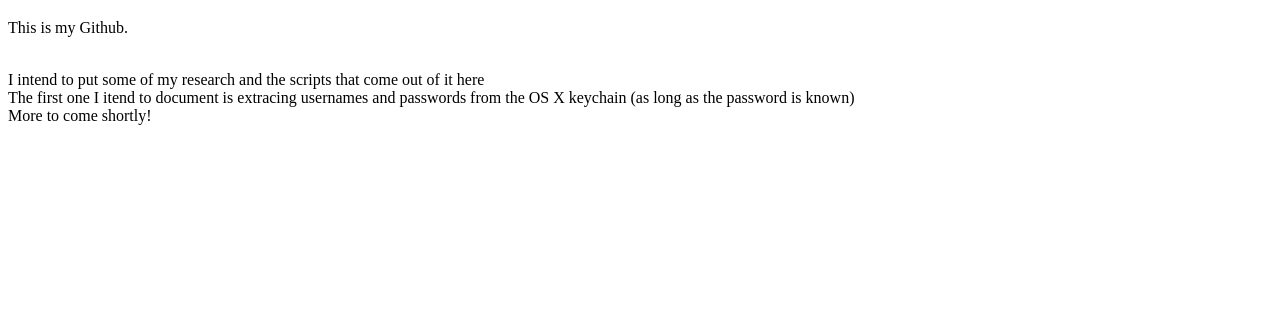
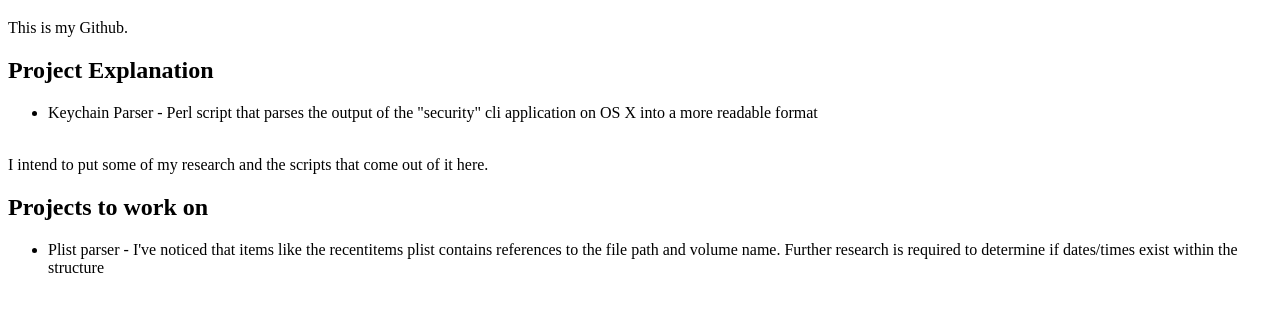
Before and after one commit to randomaccess3/randomaccess3.github.io, a plain HTML site: page index.html in a window 1280 px wide. Shown: the part 61-372 px from the top of the page. Drawn offline with Linux system fonts and the light colour scheme.

Commit message:
added keychain project and plist to do

```diff
--- a/index.html
+++ b/index.html
@@ -3,8 +3,17 @@
 <body>
 <h1>RandomAccess3's Github</h1>
 <b></b><p>This is my Github.</p></b>
-<br>I intend to put some of my research and the scripts that come out of it here
-<br>The first one I itend to document is extracing usernames and passwords from the OS X keychain (as long as the password is known)
-<br>More to come shortly!
+<h2>Project Explanation</h2>
+<ul>
+  <li>Keychain Parser - Perl script that parses the output of the "security" cli application on OS X into a more readable format</li>
+</ul>
+<br
+<br>I intend to put some of my research and the scripts that come out of it here.
+<br>
+<h2>Projects to work on</h2>
+<ul>
+  <li>Plist parser - I've noticed that items like the recentitems plist contains references to the file path and volume name. Further research is required to determine if dates/times exist within the structure</li>
+
+</ul>
 </body>
 </html>
```
